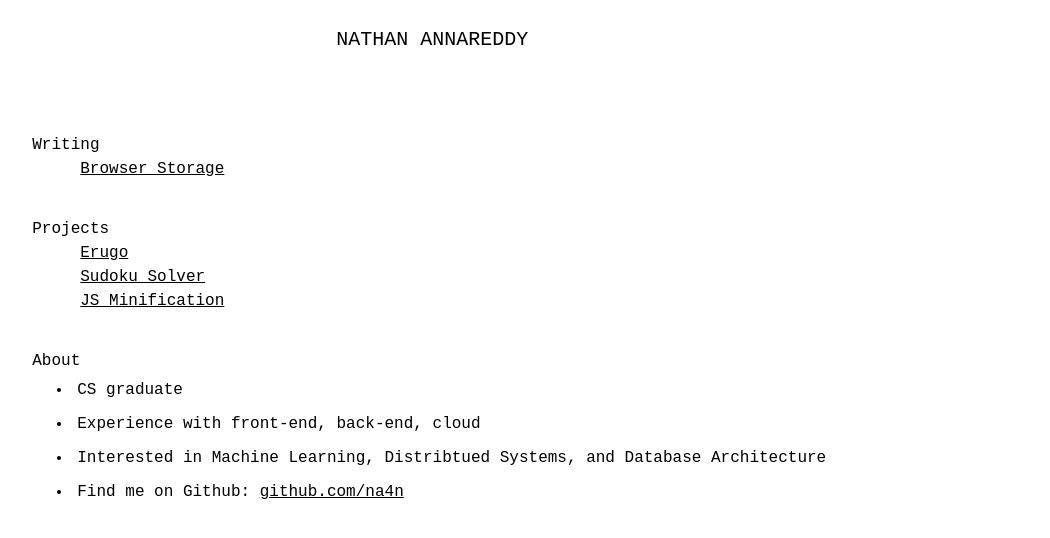
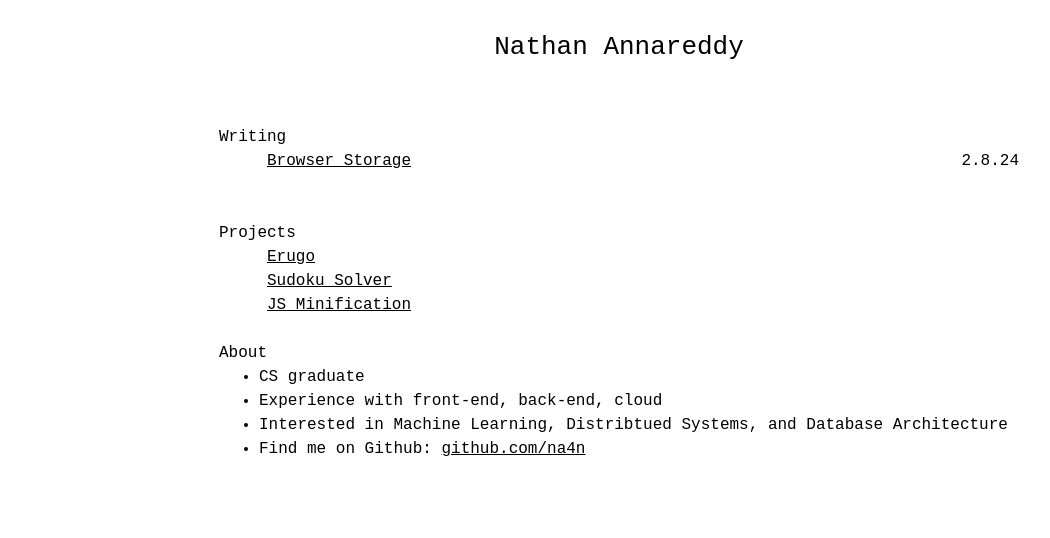
Before and after one commit to na4n/na4n.github.io, a plain HTML site: page index.html in a window 1280 px wide. Shown: the whole page, without its empty margins (21-1071 px from the left). Drawn offline with Linux system fonts and the light colour scheme.

Commit message:
update website, progress 😤

```diff
--- a/index.html
+++ b/index.html
@@ -4,33 +4,27 @@
 <meta name="viewport" content="width=device-width, initial-scale=1.0">
 <title>Nathan Annareddy</title>
 <style>
+	*{
+		line-height: 1.5;
+	}
 	.container{
 		margin-left: 2%;
 		padding: 20px;
+		margin: 0 auto;
 		max-width: 800px;
 	}
-
 	.content{
 		font-family: monospace, sans-serif;
 		margin-top: 10px;
 		white-space: pre-wrap;
 	}
-	a{
-		line-height: 1.5;
-	}
 	ul{
-		line-height: 1;
 		margin: 0;
 		white-space: normal;
-	}
-	li{
-		line-height: 1.5;
-		padding: 5px;
 	}
 	a:visited{
 		color:grey;
 	}
-
 	@media (prefers-color-scheme: light) {
 		*{
 			background-color: white;
@@ -51,21 +45,19 @@
 
 <body>
 <div class="container">
-<div style="max-width:100%;text-align:center;font-family:monospace;font-size:20px">NATHAN ANNAREDDY</div>
-
+<div style="max-width:100%;text-align:center;font-family:monospace;font-size:2em">Nathan Annareddy</div>
 <div class="content">
 
-
-
 <a>Writing</a>
-<a style="margin-left:3em;"href="writing/BrowserStorage.html">Browser Storage</a>
-
+<div style="margin:0;padding:0;display:flex; justify-content:space-between; align-items:center;">
+	<a style='padding-left:3em;font-size:1em;margin:0;' href="writing/BrowserStorage.html">Browser Storage</a>
+	<a style='font-size:1em;margin:0;'>2.8.24</a>
+</div>
 
 <a>Projects</a>
 <a style="margin-left:3em" href="https://na4n.github.io/erugo/">Erugo</a>
 <a style="margin-left:3em" href="https://github.com/na4n/sudoku/">Sudoku Solver</a>
 <a style="margin-left:3em" href="https://gist.github.com/na4n/9d9e5b20c8032d2b5d2fd7dca14a6bea">JS Minification</a>
-
 
 <a>About</a><ul>
 	<li>CS graduate</li>
--- a/writing/post.css
+++ b/writing/post.css
@@ -1,12 +1,13 @@
 .content{
+    padding-top: 30px;
     font-family: monospace;
     white-space: pre-wrap;
     overflow-wrap: break-word;
     word-wrap: break-word;
-    padding-left: 5%;
-    padding-right: 5%;
     font-size: 1rem;
     line-height: 1.5;
+    max-width: 1000px;
+    margin: 0 auto;
 }
 
 code{
```
Also changed, not shown: writing/BrowserStorage.html (+5 -5 lines).
